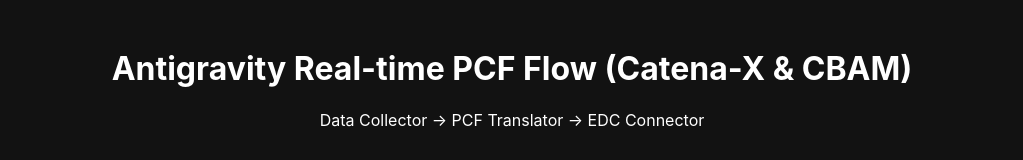
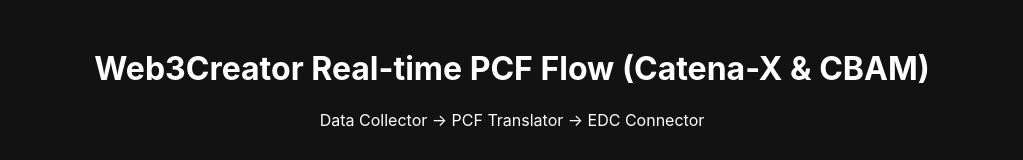
Before and after one commit to nicklee002e/Cantena-X_repo, a plain HTML site: page index.html in a window 1280 px wide. Shown: the top 160 px of the page, without its empty margins (128-1151 px from the left). Drawn offline with Linux system fonts and the light colour scheme.

Commit message:
Rename Antigravity to Web3Creator in UI

```diff
--- a/index.html
+++ b/index.html
@@ -3,7 +3,7 @@
 <head>
     <meta charset="UTF-8">
     <meta name="viewport" content="width=device-width, initial-scale=1.0">
-    <title>Antigravity PCF Dashboard</title>
+    <title>Web3Creator PCF Dashboard</title>
     <style>
         body { font-family: 'Inter', sans-serif; background-color: #121212; color: #ffffff; padding: 20px; }
         .container { max-width: 1000px; margin: auto; }
@@ -23,7 +23,7 @@
 <body>
     <div class="container">
         <div class="header">
-            <h1>Antigravity Real-time PCF Flow (Catena-X & CBAM)</h1>
+            <h1>Web3Creator Real-time PCF Flow (Catena-X & CBAM)</h1>
             <p>Data Collector -> PCF Translator -> EDC Connector</p>
         </div>
 
```
